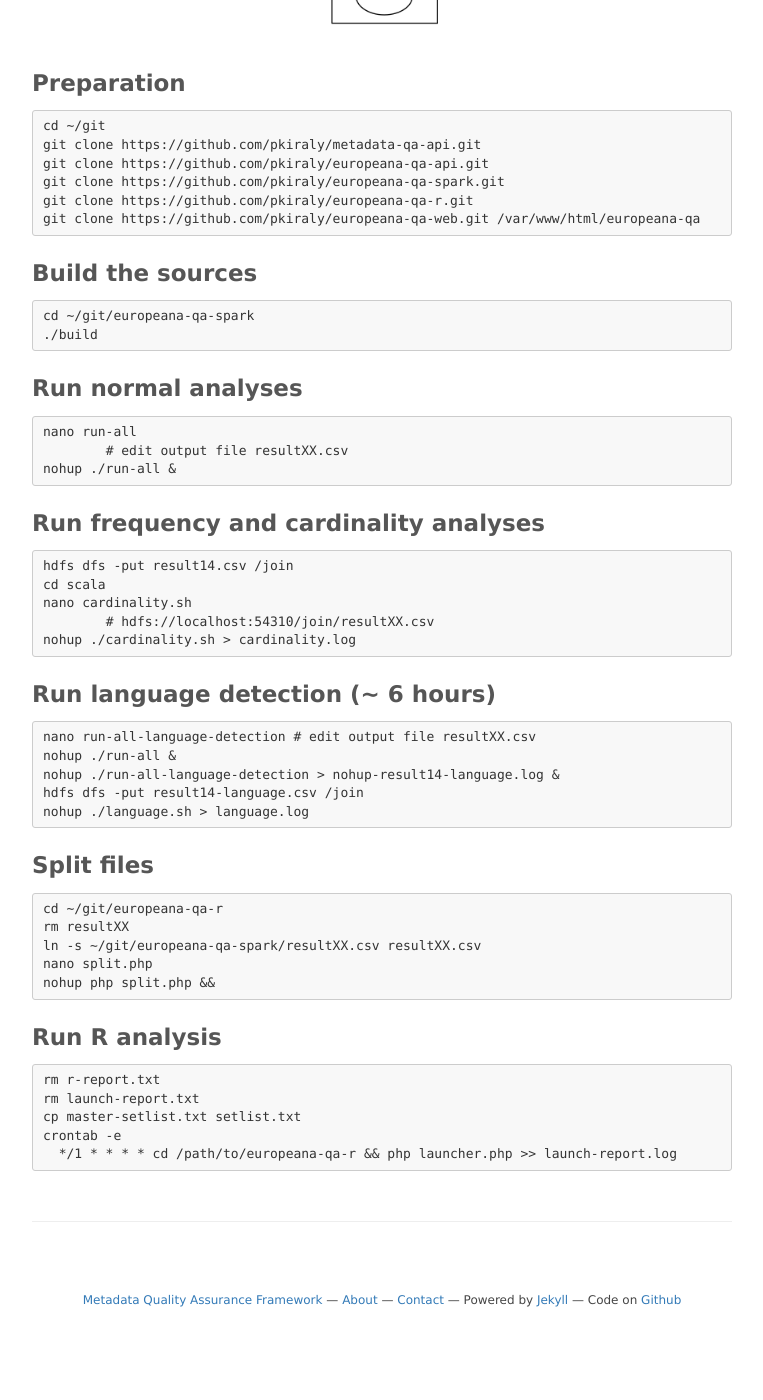
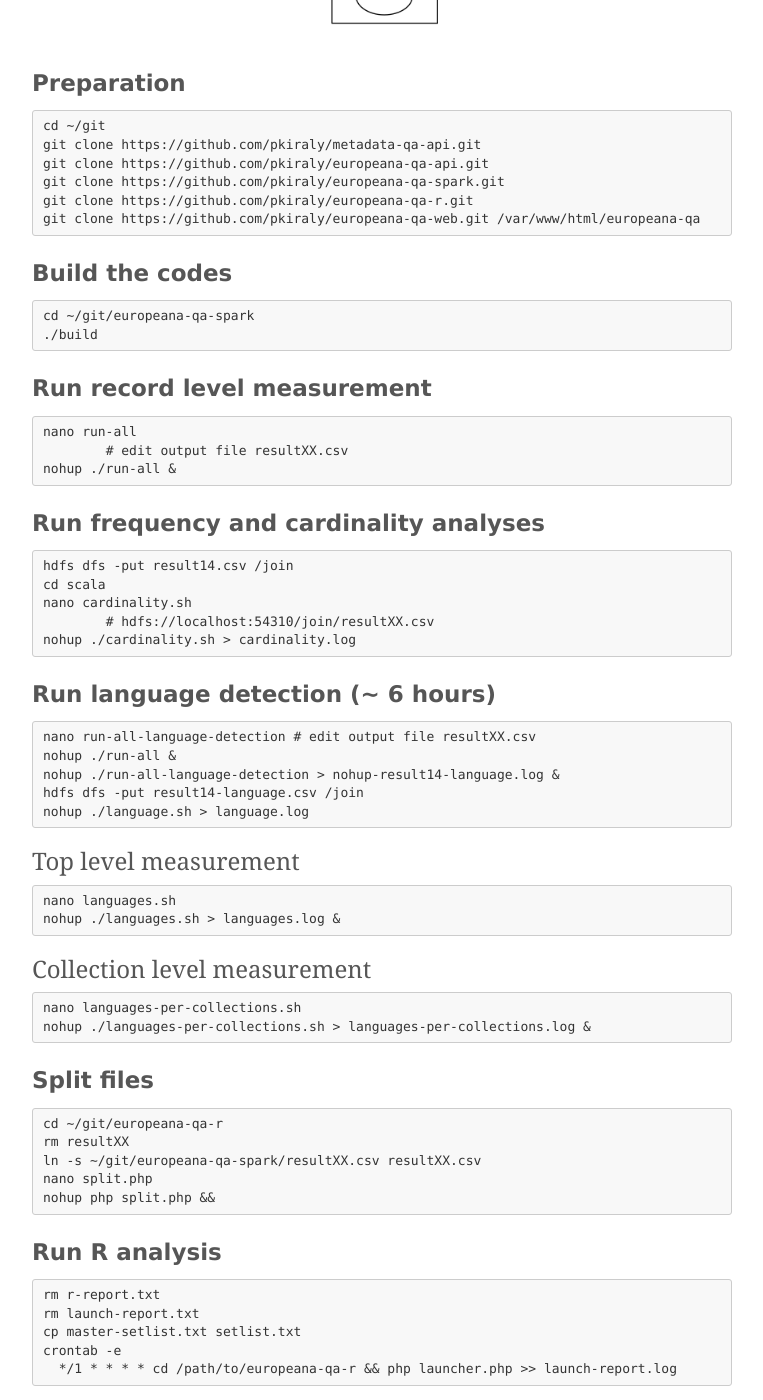
Before and after one commit to pkiraly/pkiraly.github.io, a Jekyll site: the page built from cheatsheet.md, in a window 1280 px wide and 1400 px high, scrolled down 1200 px. Shown: the whole window, without its empty margins (258-1021 px from the left). Built offline with Jekyll 4.4.1, drawn with Linux system fonts in a browser that asks for light colours; nearby versions of some CDN libraries; some web fonts are replaced; comment, search, counter and statistics services are not loaded; before the commit the page ends 2539 px from its top, so only the background shows below that.

Commit message:
Update cheatsheet.md

````diff
--- a/cheatsheet.md
+++ b/cheatsheet.md
@@ -19,14 +19,14 @@ git clone https://github.com/pkiraly/europeana-qa-r.git
 git clone https://github.com/pkiraly/europeana-qa-web.git /var/www/html/europeana-qa
 ```
 
-## Build the sources
+## Build the codes
 
 ```
 cd ~/git/europeana-qa-spark
 ./build
 ```
 
-## Run normal analyses
+## Run record level measurement
 
 ```
 nano run-all
@@ -54,6 +54,21 @@ hdfs dfs -put result14-language.csv /join
 nohup ./language.sh > language.log
 ```
 
+### Top level measurement
+
+```
+nano languages.sh
+nohup ./languages.sh > languages.log &
+```
+
+### Collection level measurement
+
+```
+nano languages-per-collections.sh
+nohup ./languages-per-collections.sh > languages-per-collections.log &
+```
+
+
 ## Split files
 
 ```
````
